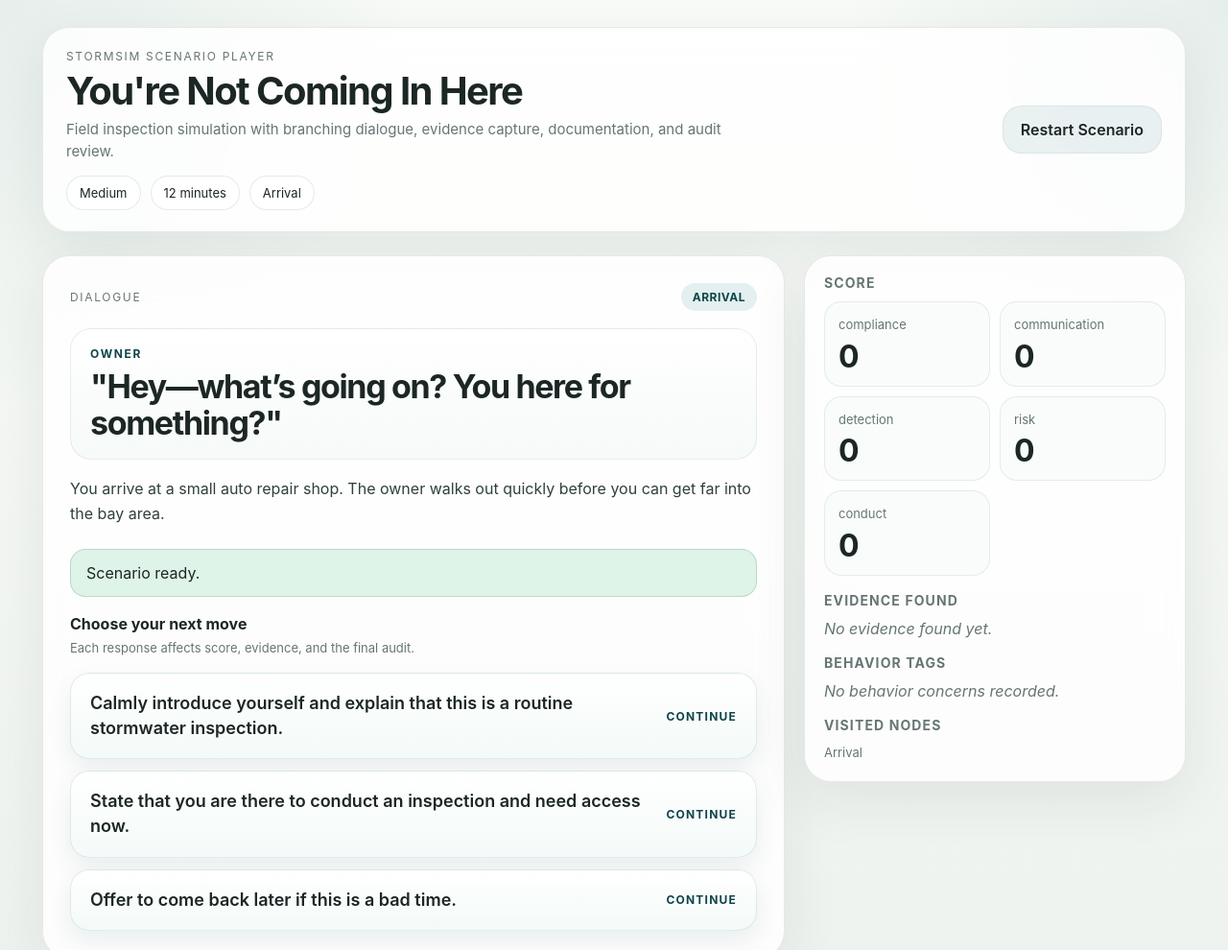
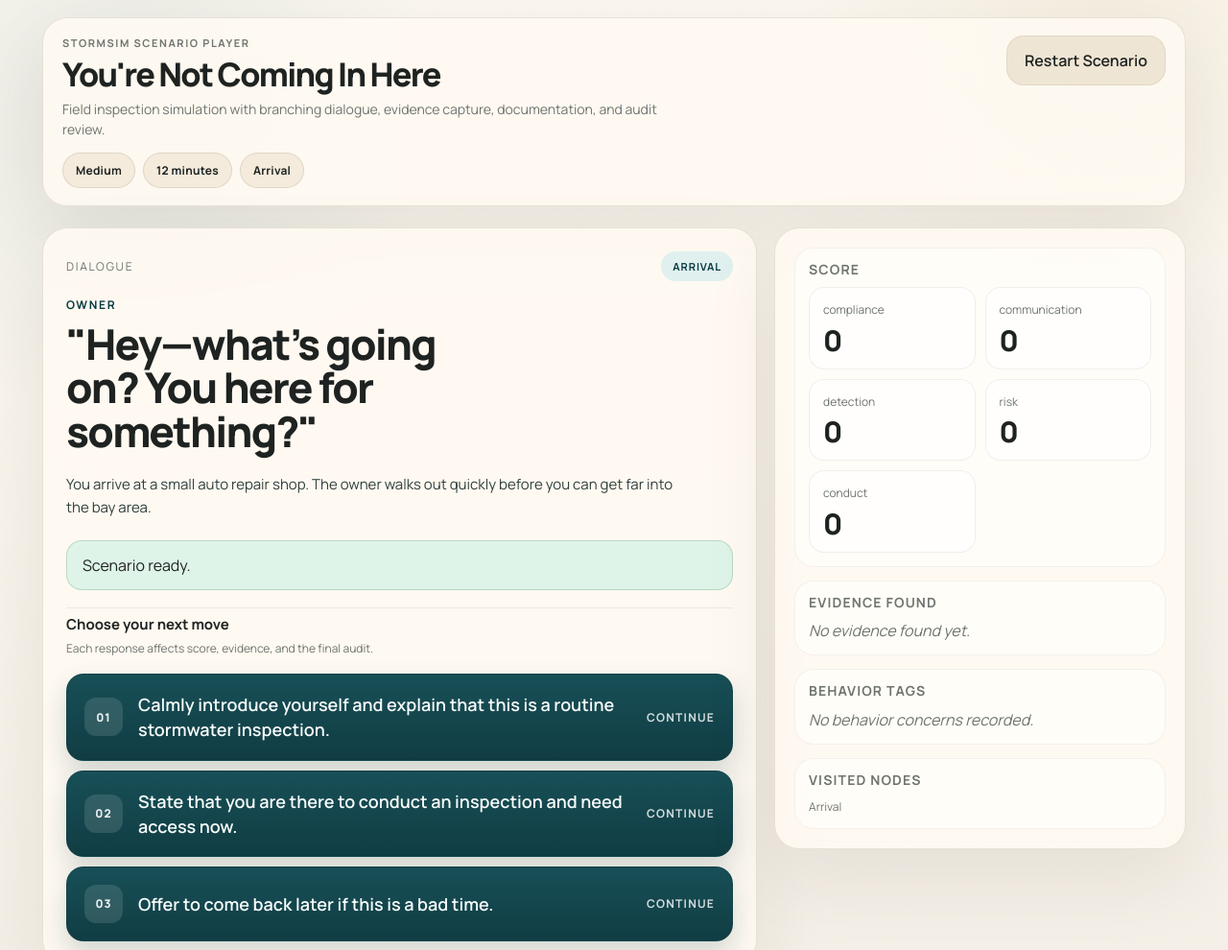
Before and after one commit to flesentine/stormsim, a website: page play.html in a window 1280 px wide. Shown: the top 990 px of the page at 96% size. Drawn offline with Linux system fonts and the light colour scheme.

Commit message:
Make player redesign more distinct

```diff
--- a/app.js
+++ b/app.js
@@ -190,7 +190,7 @@ function render() {
         </section>
 
         <aside class="panel sidebar">
-          <section>
+          <section class="sidebar-section">
             <h3>Score</h3>
             <div class="stat-grid">
               ${Object.entries(runtime.score)
@@ -205,7 +205,7 @@ function render() {
             </div>
           </section>
 
-          <section>
+          <section class="sidebar-section">
             <h3>Evidence Found</h3>
             <div class="detail-list">
               ${
@@ -224,7 +224,7 @@ function render() {
             </div>
           </section>
 
-          <section>
+          <section class="sidebar-section">
             <h3>Behavior Tags</h3>
             <div class="detail-list">
               ${
@@ -243,7 +243,7 @@ function render() {
             </div>
           </section>
 
-          <section>
+          <section class="sidebar-section">
             <h3>Visited Nodes</h3>
             <div class="small">${escapeHtml(runtime.visited_nodes.map((nodeId) => getVisitedNodeLabel(scenario, nodeId)).join(" -> "))}</div>
           </section>
@@ -263,8 +263,9 @@ function renderStandardNode(node) {
       <div class="choice-list">
       ${(node.choices ?? [])
         .map(
-          (choice) => `
+          (choice, index) => `
             <button class="choice-button" data-action="choice" data-choice-id="${escapeHtml(choice.choice_id)}" type="button">
+              <span class="choice-index">0${index + 1}</span>
               <span class="choice-text">${escapeHtml(choice.text)}</span>
               <span class="choice-arrow">Continue</span>
             </button>`,
--- a/play.html
+++ b/play.html
@@ -4,35 +4,41 @@
     <meta charset="utf-8">
     <meta name="viewport" content="width=device-width, initial-scale=1">
     <title>StormSim Scenario Player</title>
+    <link rel="preconnect" href="https://fonts.googleapis.com">
+    <link rel="preconnect" href="https://fonts.gstatic.com" crossorigin>
+    <link href="https://fonts.googleapis.com/css2?family=Manrope:wght@400;500;600;700;800&display=swap" rel="stylesheet">
     <style>
       :root {
-        --bg: #eef2ee;
-        --panel: rgba(255, 255, 255, 0.82);
-        --panel-strong: #ffffff;
-        --line: rgba(31, 49, 45, 0.1);
-        --ink: #1c2725;
-        --muted: #667674;
-        --accent: #185b63;
-        --accent-soft: #e3f0ef;
-        --accent-strong: #0f444a;
+        --bg: #f4efe6;
+        --surface: #fffaf2;
+        --panel: rgba(255, 250, 242, 0.88);
+        --panel-strong: #fffdf9;
+        --line: rgba(71, 57, 34, 0.12);
+        --ink: #1e2321;
+        --muted: #6f756e;
+        --accent: #0f5a63;
+        --accent-soft: #dff0ef;
+        --accent-strong: #093c42;
+        --accent-dark: #12353a;
+        --chip: #f4ebdc;
         --warn: #8a5a00;
         --warn-soft: #fff3d6;
         --ok: #1f6a43;
         --ok-soft: #dff4e8;
-        --shadow: 0 18px 60px rgba(19, 39, 37, 0.08);
+        --shadow: 0 30px 80px rgba(35, 28, 19, 0.08);
       }
       * { box-sizing: border-box; }
       body {
         margin: 0;
-        font-family: Inter, ui-sans-serif, system-ui, -apple-system, BlinkMacSystemFont, "Segoe UI", sans-serif;
+        font-family: "Manrope", ui-sans-serif, system-ui, -apple-system, BlinkMacSystemFont, "Segoe UI", sans-serif;
         -webkit-font-smoothing: antialiased;
         -moz-osx-font-smoothing: grayscale;
         text-rendering: optimizeLegibility;
         color: var(--ink);
         background:
-          radial-gradient(circle at top left, rgba(24, 91, 99, 0.08), transparent 26%),
-          radial-gradient(circle at top right, rgba(24, 91, 99, 0.08), transparent 24%),
-          linear-gradient(180deg, #f8fbf7 0%, var(--bg) 100%);
+          radial-gradient(circle at 10% 10%, rgba(15, 90, 99, 0.08), transparent 22%),
+          radial-gradient(circle at 90% 0%, rgba(188, 153, 89, 0.10), transparent 20%),
+          linear-gradient(180deg, #fbf7ef 0%, var(--bg) 100%);
       }
       button,
       select,
@@ -42,38 +48,41 @@
       .shell {
         max-width: 1240px;
         margin: 0 auto;
-        padding: 28px 24px 40px;
+        padding: 18px 24px 48px;
       }
       .hero {
-        display: flex;
-        justify-content: space-between;
+        display: grid;
+        grid-template-columns: minmax(0, 1fr) auto;
         gap: 20px;
-        align-items: center;
-        margin-bottom: 24px;
-        padding: 22px 24px;
-        backdrop-filter: blur(16px);
+        align-items: start;
+        margin-bottom: 22px;
+        padding: 18px 20px;
+        background:
+          linear-gradient(135deg, rgba(255,255,255,0.72), rgba(255,250,242,0.92));
       }
       .eyebrow {
         margin: 0 0 8px;
         text-transform: uppercase;
         letter-spacing: 0.14em;
-        font-size: 12px;
+        font-size: 11px;
+        font-weight: 700;
         color: var(--muted);
       }
       h1 {
         margin: 0;
-        font-family: Inter, ui-sans-serif, system-ui, sans-serif;
-        font-size: clamp(28px, 4.5vw, 40px);
-        line-height: 1.05;
-        letter-spacing: -0.04em;
-        font-weight: 750;
+        font-family: "Manrope", ui-sans-serif, system-ui, sans-serif;
+        font-size: clamp(26px, 3.2vw, 34px);
+        line-height: 1.02;
+        letter-spacing: -0.05em;
+        font-weight: 800;
+        max-width: 720px;
       }
       h2 {
         margin: 0 0 14px;
-        font-family: Inter, ui-sans-serif, system-ui, sans-serif;
-        font-size: clamp(22px, 3vw, 30px);
+        font-family: "Manrope", ui-sans-serif, system-ui, sans-serif;
+        font-size: clamp(20px, 2.2vw, 28px);
         line-height: 1.12;
-        letter-spacing: -0.03em;
+        letter-spacing: -0.04em;
         font-weight: 700;
       }
       blockquote {
@@ -90,13 +99,13 @@
       .hero-subtitle {
         margin: 8px 0 0;
         color: var(--muted);
-        font-size: 15px;
+        font-size: 14px;
         line-height: 1.5;
-        max-width: 720px;
+        max-width: 640px;
       }
       .hero-meta {
         display: flex;
-        gap: 10px;
+        gap: 8px;
         flex-wrap: wrap;
         margin-top: 14px;
       }
@@ -107,43 +116,45 @@
       .pill {
         padding: 9px 13px;
         border-radius: 999px;
-        background: rgba(255, 255, 255, 0.7);
+        background: var(--chip);
         border: 1px solid var(--line);
-        font-size: 13px;
+        font-size: 12px;
+        font-weight: 700;
+        letter-spacing: 0.02em;
         color: var(--ink);
       }
       .layout {
         display: grid;
-        grid-template-columns: minmax(0, 1.75fr) minmax(300px, 0.9fr);
-        gap: 20px;
+        grid-template-columns: minmax(0, 1.65fr) minmax(300px, 0.95fr);
+        gap: 18px;
         align-items: start;
       }
       .panel {
         background: var(--panel);
         border: 1px solid var(--line);
-        border-radius: 28px;
+        border-radius: 26px;
         box-shadow: var(--shadow);
       }
       .main-card {
         overflow: hidden;
-        backdrop-filter: blur(18px);
+        backdrop-filter: blur(20px);
       }
       .node-image {
         width: 100%;
         display: block;
-        aspect-ratio: 16 / 7;
+        aspect-ratio: 16 / 6;
         object-fit: cover;
         background: #e6ddd0;
       }
       .node-body {
-        padding: 28px;
+        padding: 24px;
       }
       .section-label-row {
         display: flex;
         justify-content: space-between;
         align-items: center;
         gap: 12px;
-        margin-bottom: 18px;
+        margin-bottom: 16px;
       }
       .node-kicker {
         margin: 0;
@@ -153,30 +164,31 @@
         text-transform: uppercase;
       }
       .step-pill {
-        padding: 7px 12px;
+        padding: 8px 12px;
         border-radius: 999px;
         background: var(--accent-soft);
         color: var(--accent-strong);
-        font-size: 12px;
+        font-size: 11px;
         font-weight: 700;
-        letter-spacing: 0.04em;
+        letter-spacing: 0.08em;
         text-transform: uppercase;
       }
       .context {
-        font-size: 16px;
+        font-size: 15px;
         line-height: 1.6;
-        margin: 0 0 24px;
+        margin: 0 0 22px;
         color: #30403d;
+        max-width: 70ch;
       }
       .dialogue-block {
-        margin: 0 0 18px;
-        padding: 18px 20px;
-        border-radius: 22px;
-        background: linear-gradient(180deg, #ffffff 0%, #f6faf8 100%);
-        border: 1px solid rgba(24, 91, 99, 0.1);
+        margin: 0 0 20px;
+        padding: 0;
+        border-radius: 0;
+        background: transparent;
+        border: 0;
       }
       .speaker-label {
-        margin-bottom: 8px;
+        margin-bottom: 10px;
         color: var(--accent-strong);
         font-size: 12px;
         font-weight: 700;
@@ -184,11 +196,12 @@
         text-transform: uppercase;
       }
       .dialogue-quote {
-        font-family: Inter, ui-sans-serif, system-ui, sans-serif;
-        font-size: clamp(24px, 3.4vw, 34px);
-        line-height: 1.12;
+        font-family: "Manrope", ui-sans-serif, system-ui, sans-serif;
+        font-size: clamp(28px, 3.6vw, 44px);
+        line-height: 1.04;
         letter-spacing: -0.04em;
-        font-weight: 720;
+        font-weight: 800;
+        max-width: 14ch;
       }
       .section-copy {
         margin-bottom: 8px;
@@ -196,10 +209,12 @@
       .action-header {
         display: grid;
         gap: 6px;
-        margin-bottom: 4px;
+        margin-bottom: 8px;
+        padding-top: 6px;
+        border-top: 1px solid rgba(71, 57, 34, 0.08);
       }
       .action-title {
-        font-size: 16px;
+        font-size: 15px;
         font-weight: 700;
       }
       .flash {
@@ -233,34 +248,34 @@
       .detail-list,
       .stack {
         display: grid;
-        gap: 12px;
+        gap: 10px;
       }
       .choice-button,
       .submit-button,
       .secondary-button {
         width: 100%;
-        border-radius: 20px;
-        padding: 18px 20px;
+        border-radius: 18px;
+        padding: 18px;
         cursor: pointer;
         transition: transform 120ms ease, box-shadow 120ms ease;
       }
       .choice-button,
       .submit-button {
-        background: linear-gradient(180deg, #ffffff 0%, #f4faf9 100%);
-        color: var(--ink);
-        box-shadow: 0 10px 24px rgba(15, 68, 74, 0.08);
+        background: linear-gradient(180deg, #184f57 0%, #103d43 100%);
+        color: #f8fcfb;
+        box-shadow: 0 14px 28px rgba(16, 61, 67, 0.18);
         text-align: left;
-        border: 1px solid rgba(24, 91, 99, 0.12);
+        border: 1px solid rgba(9, 60, 66, 0.24);
         display: flex;
         align-items: center;
         justify-content: space-between;
         gap: 16px;
       }
       .secondary-button {
-        background: rgba(24, 91, 99, 0.08);
+        background: #efe5d4;
         color: var(--ink);
         width: auto;
-        border: 1px solid rgba(24, 91, 99, 0.08);
+        border: 1px solid rgba(71, 57, 34, 0.08);
         padding: 14px 18px;
         font-weight: 600;
       }
@@ -271,17 +286,31 @@
       }
       .choice-button:hover,
       .submit-button:hover {
-        border-color: rgba(24, 91, 99, 0.24);
-        box-shadow: 0 14px 28px rgba(15, 68, 74, 0.12);
+        transform: translateY(-2px);
+        box-shadow: 0 18px 34px rgba(16, 61, 67, 0.22);
+      }
+      .choice-index {
+        display: inline-flex;
+        align-items: center;
+        justify-content: center;
+        width: 40px;
+        height: 40px;
+        border-radius: 12px;
+        background: rgba(255,255,255,0.12);
+        color: rgba(255,255,255,0.9);
+        font-size: 12px;
+        font-weight: 800;
+        letter-spacing: 0.08em;
       }
       .choice-text {
+        flex: 1;
         font-size: 18px;
         line-height: 1.45;
         font-weight: 600;
       }
       .choice-arrow {
         flex: none;
-        color: var(--accent-strong);
+        color: rgba(255,255,255,0.82);
         font-size: 12px;
         font-weight: 700;
         letter-spacing: 0.1em;
@@ -325,9 +354,15 @@
       .sidebar {
         padding: 20px;
         display: grid;
-        gap: 18px;
+        gap: 14px;
         align-content: start;
         backdrop-filter: blur(18px);
+      }
+      .sidebar-section {
+        padding: 14px;
+        border-radius: 20px;
+        background: rgba(255,255,255,0.52);
+        border: 1px solid rgba(71, 57, 34, 0.06);
       }
       .stat-grid {
         display: grid;
@@ -336,19 +371,19 @@
       }
       .stat {
         padding: 14px;
-        border-radius: 18px;
-        background: rgba(250, 252, 251, 0.92);
-        border: 1px solid rgba(24, 91, 99, 0.1);
+        border-radius: 16px;
+        background: rgba(255,255,255,0.72);
+        border: 1px solid rgba(71, 57, 34, 0.08);
       }
       .stat-value {
-        font-size: 32px;
-        font-weight: 700;
+        font-size: 30px;
+        font-weight: 800;
         line-height: 1;
         margin-top: 8px;
       }
       .small {
         color: var(--muted);
-        font-size: 13px;
+        font-size: 12px;
         line-height: 1.45;
       }
       .empty {
@@ -393,7 +428,7 @@
           grid-template-columns: 1fr;
         }
         .hero {
-          flex-direction: column;
+          grid-template-columns: 1fr;
           align-items: flex-start;
         }
         .hero-actions {
@@ -409,7 +444,9 @@
         .choice-button,
         .submit-button {
           align-items: flex-start;
-          flex-direction: column;
+        }
+        .dialogue-quote {
+          max-width: none;
         }
       }
     </style>
@@ -421,6 +458,6 @@
         <h1>Loading scenario…</h1>
       </section>
     </div>
-    <script type="module" src="./app.js?v=20260410g"></script>
+    <script type="module" src="./app.js?v=20260410h"></script>
   </body>
 </html>
```
